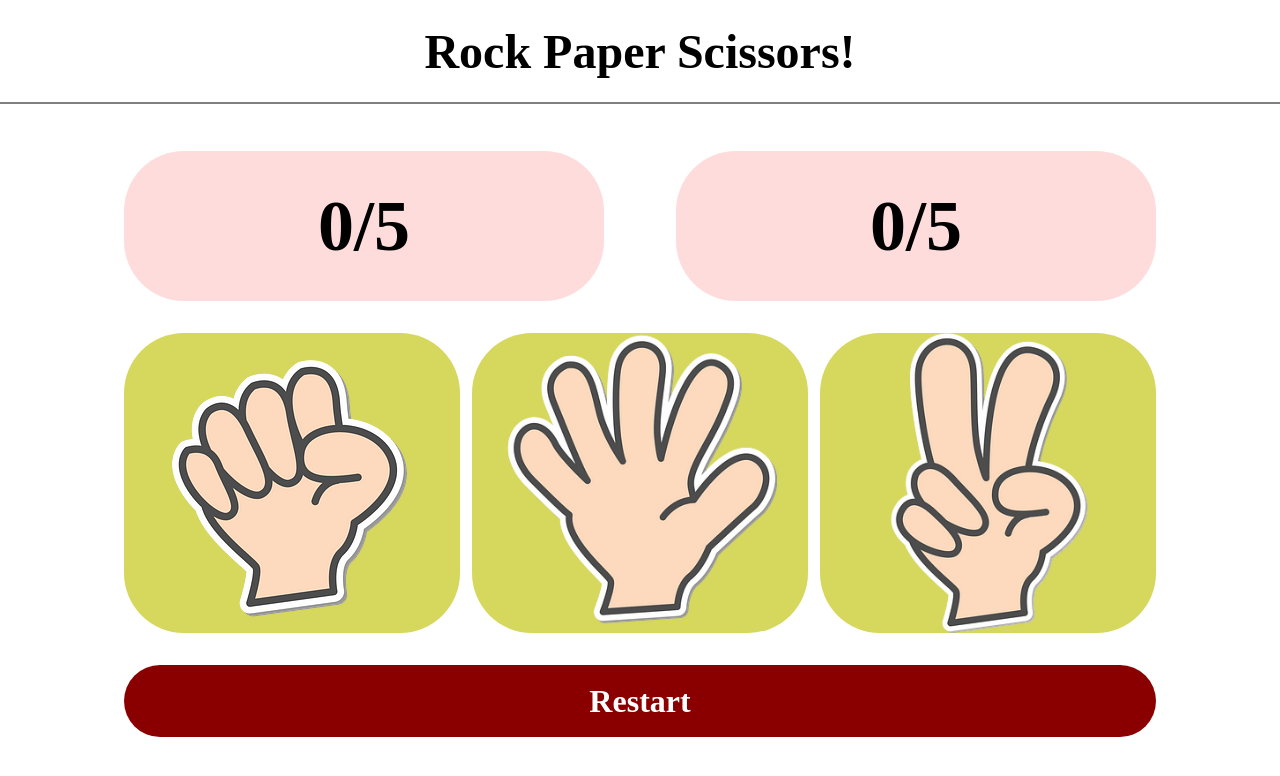
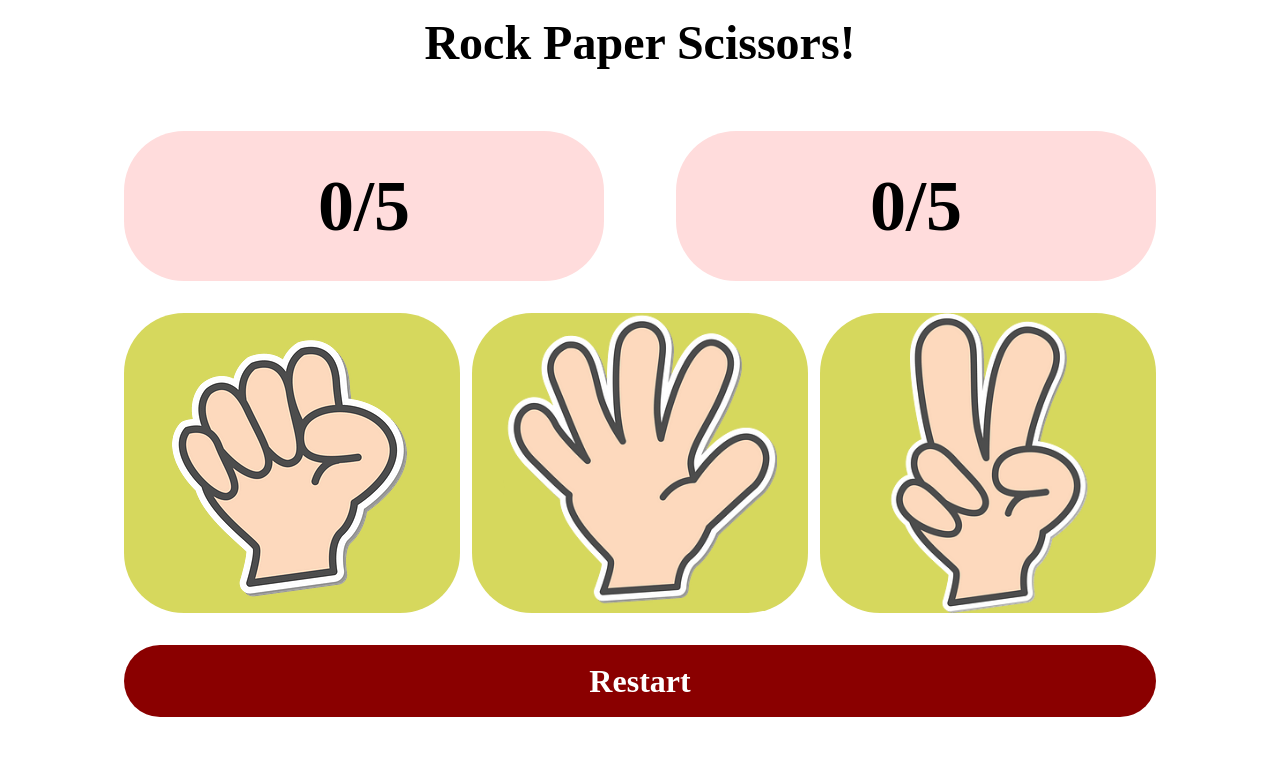
Before and after one commit to aftabbhussain/rock-paper-scissors, a plain HTML site: page index.html in a window 1280 px wide. Drawn offline with Linux system fonts and the light colour scheme.

Commit message:
Finalize the ui UI complete

```diff
--- a/style.css
+++ b/style.css
@@ -1,24 +1,21 @@
 *{
     margin: 0;
     padding: 0;
-}
-body{
-
 }
 .root{
     display: flex;
     flex-direction: column;
 }
 .header{
-    height: 72px;
+    height: 60px;
     background-color: white;
-    border-bottom: 2px solid gray;
     font-size: 48px;
     font-weight: 900;
-    padding: 15px;
+    padding: 12px;
     justify-content: center;
     display: flex;
     align-items: center;
+    color: black;
 }
 .content{
     display: flex;
```
